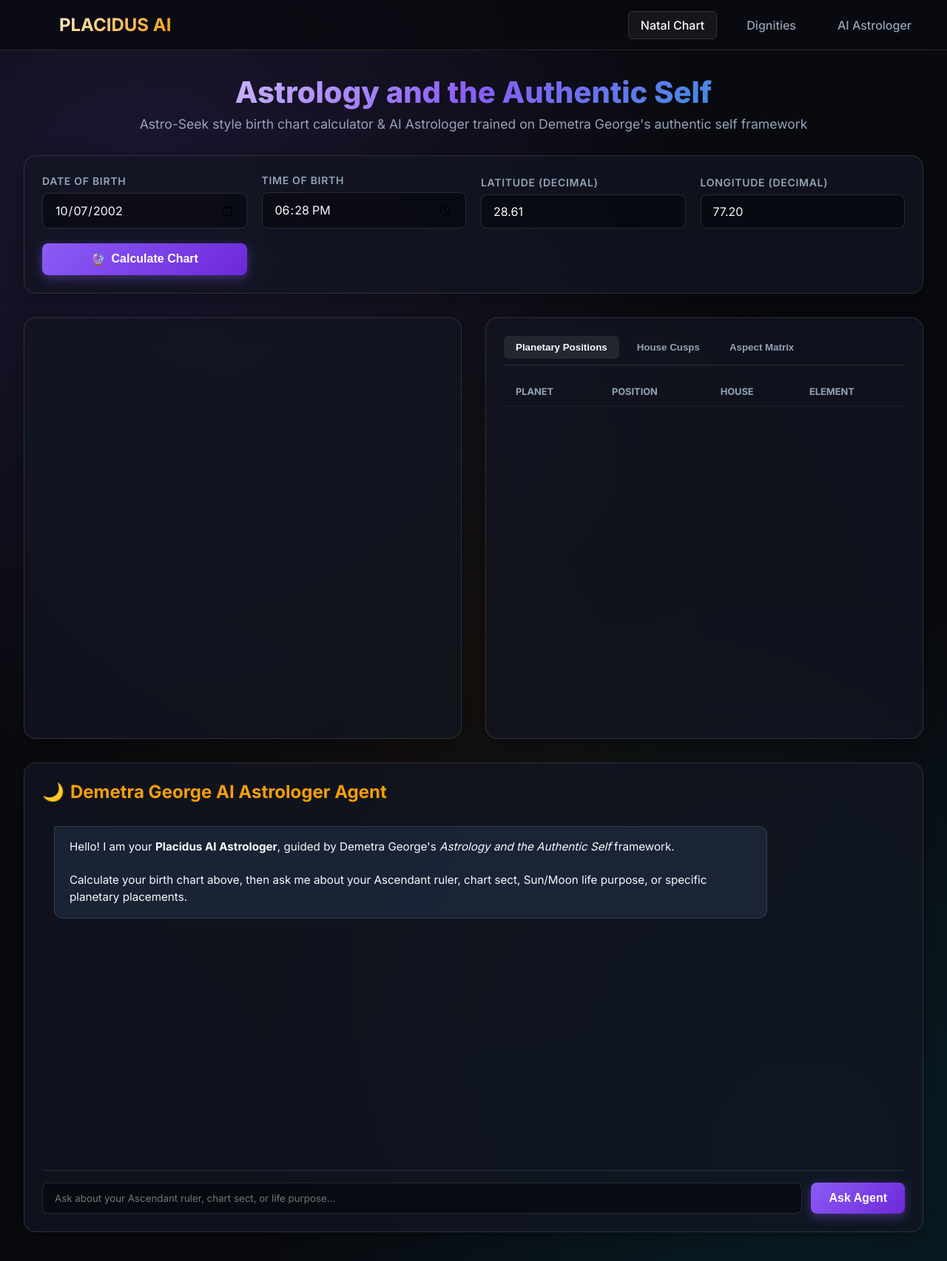
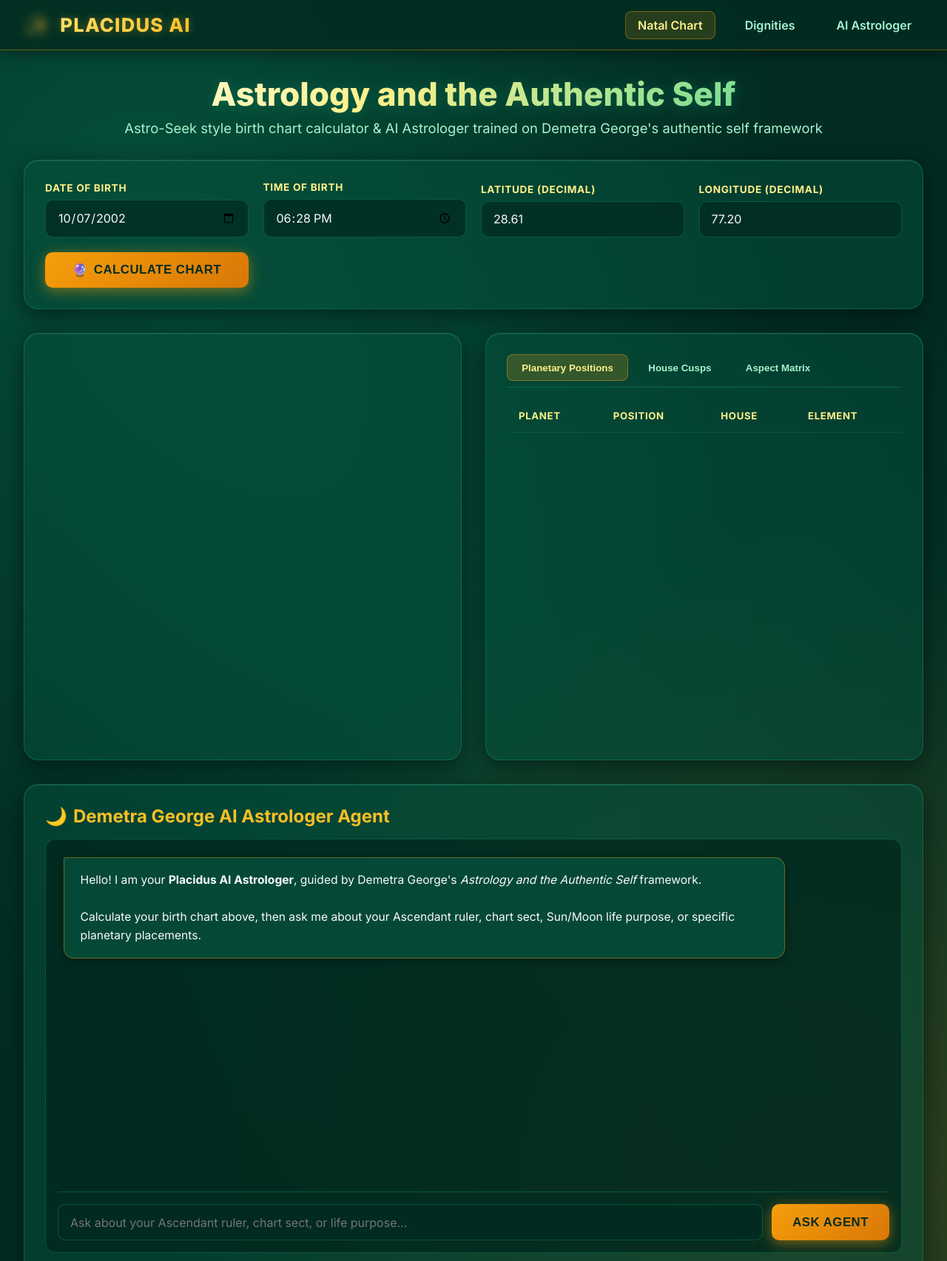
Before and after one commit to MeowMan007/Placidus_ai, a website: page public/index.html in a window 1280 px wide. Shown: the top 1705 px of the page at 74% size. Drawn offline with Linux system fonts and the light colour scheme; no server answers.

Commit message:
Revamp UI with Emerald Green & Celestial Gold aesthetics

```diff
--- a/public/style.css
+++ b/public/style.css
@@ -1,17 +1,20 @@
-/* Placidus AI - Modern Astro-Seek Inspired Celestial Styling */
+/* Placidus AI - Luxury Emerald Green & Celestial Gold Design System */
 :root {
-  --bg-dark: #090a0f;
-  --bg-card: rgba(18, 22, 34, 0.75);
-  --bg-card-hover: rgba(28, 34, 52, 0.85);
-  --border-color: rgba(255, 255, 255, 0.12);
-  --border-glow: rgba(147, 51, 234, 0.3);
-  --accent-gold: #f59e0b;
-  --accent-purple: #8b5cf6;
-  --accent-cyan: #06b6d4;
-  --accent-pink: #ec4899;
+  --bg-dark: #022c22;
+  --bg-emerald-deep: #064e3b;
+  --bg-card: rgba(6, 78, 59, 0.55);
+  --bg-card-hover: rgba(6, 78, 59, 0.75);
+  --border-emerald: rgba(16, 185, 129, 0.3);
+  --border-gold: rgba(245, 158, 11, 0.4);
+  --accent-gold: #fbbf24;
+  --accent-gold-bright: #fef08a;
+  --accent-emerald: #10b981;
+  --accent-emerald-bright: #34d399;
+  --accent-yellow: #f59e0b;
   --text-primary: #f8fafc;
-  --text-secondary: #94a3b8;
-  --text-muted: #64748b;
+  --text-gold: #fde047;
+  --text-secondary: #a7f3d0;
+  --text-muted: #6ee7b7;
   --font-family: 'Inter', -apple-system, BlinkMacSystemFont, 'Segoe UI', Roboto, sans-serif;
 }
 
@@ -24,9 +27,9 @@
 body {
   background-color: var(--bg-dark);
   background-image:
-    radial-gradient(circle at 15% 15%, rgba(139, 92, 246, 0.15) 0%, transparent 40%),
-    radial-gradient(circle at 85% 85%, rgba(6, 182, 212, 0.12) 0%, transparent 40%),
-    radial-gradient(circle at 50% 50%, rgba(245, 158, 11, 0.05) 0%, transparent 60%);
+    radial-gradient(circle at 15% 15%, rgba(16, 185, 129, 0.25) 0%, transparent 45%),
+    radial-gradient(circle at 85% 85%, rgba(245, 158, 11, 0.2) 0%, transparent 45%),
+    radial-gradient(circle at 50% 50%, rgba(4, 120, 87, 0.3) 0%, transparent 70%);
   color: var(--text-primary);
   font-family: var(--font-family);
   min-height: 100vh;
@@ -35,12 +38,13 @@ body {
 }
 
 header {
-  border-bottom: 1px solid var(--border-color);
-  backdrop-filter: blur(12px);
-  background: rgba(9, 10, 15, 0.8);
+  border-bottom: 1px solid var(--border-gold);
+  backdrop-filter: blur(16px);
+  background: rgba(2, 44, 34, 0.85);
   position: sticky;
   top: 0;
   z-index: 100;
+  box-shadow: 0 4px 20px rgba(0, 0, 0, 0.4);
 }
 
 .navbar {
@@ -56,16 +60,18 @@ header {
   display: flex;
   align-items: center;
   gap: 0.75rem;
-  font-size: 1.5rem;
-  font-weight: 700;
-  background: linear-gradient(135deg, #fff 0%, var(--accent-gold) 100%);
+  font-size: 1.6rem;
+  font-weight: 800;
+  letter-spacing: 0.05em;
+  background: linear-gradient(135deg, var(--accent-gold-bright) 0%, var(--accent-gold) 100%);
   -webkit-background-clip: text;
   -webkit-text-fill-color: transparent;
+  text-shadow: 0 0 12px rgba(251, 191, 36, 0.4);
 }
 
 .logo-icon {
   font-size: 1.8rem;
-  filter: drop-shadow(0 0 8px rgba(245, 158, 11, 0.6));
+  filter: drop-shadow(0 0 10px rgba(251, 191, 36, 0.8));
 }
 
 .nav-links {
@@ -77,16 +83,16 @@ header {
 .nav-links a {
   color: var(--text-secondary);
   text-decoration: none;
-  font-weight: 500;
+  font-weight: 600;
   transition: all 0.2s ease;
   padding: 0.5rem 1rem;
-  border-radius: 6px;
+  border-radius: 8px;
 }
 
 .nav-links a:hover, .nav-links a.active {
-  color: var(--text-primary);
-  background: rgba(255, 255, 255, 0.05);
-  border: 1px solid var(--border-color);
+  color: var(--accent-gold-bright);
+  background: rgba(245, 158, 11, 0.15);
+  border: 1px solid var(--border-gold);
 }
 
 main {
@@ -103,31 +109,33 @@ main {
 }
 
 .hero-banner h1 {
-  font-size: 2.5rem;
+  font-size: 2.75rem;
   font-weight: 800;
   margin-bottom: 0.5rem;
-  background: linear-gradient(135deg, #ffffff 0%, var(--accent-purple) 50%, var(--accent-cyan) 100%);
+  background: linear-gradient(135deg, #ffffff 0%, var(--accent-gold-bright) 40%, var(--accent-emerald-bright) 100%);
   -webkit-background-clip: text;
   -webkit-text-fill-color: transparent;
+  filter: drop-shadow(0 2px 10px rgba(16, 185, 129, 0.3));
 }
 
 .hero-banner p {
   color: var(--text-secondary);
-  font-size: 1.1rem;
+  font-size: 1.15rem;
 }
 
 .glass-card {
   background: var(--bg-card);
-  border: 1px solid var(--border-color);
-  border-radius: 16px;
-  padding: 1.5rem;
-  backdrop-filter: blur(16px);
-  box-shadow: 0 8px 32px 0 rgba(0, 0, 0, 0.37);
-  transition: border-color 0.3s ease;
+  border: 1px solid var(--border-emerald);
+  border-radius: 20px;
+  padding: 1.75rem;
+  backdrop-filter: blur(20px);
+  box-shadow: 0 8px 32px 0 rgba(0, 0, 0, 0.5), inset 0 1px 0 rgba(255, 255, 255, 0.1);
+  transition: border-color 0.3s ease, box-shadow 0.3s ease;
 }
 
 .glass-card:hover {
-  border-color: rgba(255, 255, 255, 0.2);
+  border-color: var(--border-gold);
+  box-shadow: 0 12px 40px 0 rgba(245, 158, 11, 0.2);
 }
 
 .form-grid {
@@ -141,21 +149,22 @@ main {
   display: flex;
   flex-direction: column;
   gap: 0.5rem;
+  position: relative;
 }
 
 .input-group label {
-  font-size: 0.875rem;
-  font-weight: 600;
-  color: var(--text-secondary);
+  font-size: 0.85rem;
+  font-weight: 700;
+  color: var(--accent-gold-bright);
   text-transform: uppercase;
   letter-spacing: 0.05em;
 }
 
 .input-group input, .input-group select {
-  background: rgba(0, 0, 0, 0.4);
-  border: 1px solid var(--border-color);
-  border-radius: 8px;
-  padding: 0.75rem 1rem;
+  background: rgba(2, 44, 34, 0.8);
+  border: 1px solid var(--border-emerald);
+  border-radius: 10px;
+  padding: 0.85rem 1rem;
   color: var(--text-primary);
   font-family: inherit;
   font-size: 1rem;
@@ -164,30 +173,63 @@ main {
 }
 
 .input-group input:focus, .input-group select:focus {
-  border-color: var(--accent-purple);
-  box-shadow: 0 0 0 3px rgba(139, 92, 246, 0.2);
+  border-color: var(--accent-gold);
+  box-shadow: 0 0 0 3px rgba(245, 158, 11, 0.3);
+}
+
+.city-suggestions-dropdown {
+  position: absolute;
+  top: 100%;
+  left: 0;
+  right: 0;
+  background: #043f31;
+  border: 1px solid var(--border-gold);
+  border-radius: 10px;
+  max-height: 220px;
+  overflow-y: auto;
+  z-index: 50;
+  margin-top: 4px;
+  box-shadow: 0 10px 30px rgba(0,0,0,0.6);
+  display: none;
+}
+
+.city-suggestion-item {
+  padding: 0.75rem 1rem;
+  cursor: pointer;
+  color: var(--text-primary);
+  font-size: 0.95rem;
+  border-bottom: 1px solid rgba(255, 255, 255, 0.05);
+  transition: background 0.15s ease;
+}
+
+.city-suggestion-item:hover {
+  background: rgba(245, 158, 11, 0.2);
+  color: var(--accent-gold-bright);
 }
 
 .btn-primary {
-  background: linear-gradient(135deg, var(--accent-purple) 0%, #6d28d9 100%);
-  color: white;
+  background: linear-gradient(135deg, var(--accent-yellow) 0%, #d97706 100%);
+  color: #022c22;
   border: none;
-  border-radius: 8px;
-  padding: 0.75rem 1.5rem;
-  font-weight: 600;
-  font-size: 1rem;
+  border-radius: 10px;
+  padding: 0.85rem 1.75rem;
+  font-weight: 800;
+  font-size: 1.05rem;
   cursor: pointer;
   transition: all 0.3s ease;
-  box-shadow: 0 4px 14px 0 rgba(139, 92, 246, 0.4);
+  box-shadow: 0 4px 18px 0 rgba(245, 158, 11, 0.5);
   display: flex;
   align-items: center;
   justify-content: center;
   gap: 0.5rem;
+  text-transform: uppercase;
+  letter-spacing: 0.03em;
 }
 
 .btn-primary:hover {
   transform: translateY(-2px);
-  box-shadow: 0 6px 20px 0 rgba(139, 92, 246, 0.6);
+  box-shadow: 0 8px 25px 0 rgba(245, 158, 11, 0.7);
+  background: linear-gradient(135deg, var(--accent-gold-bright) 0%, var(--accent-yellow) 100%);
 }
 
 .layout-grid {
@@ -222,14 +264,14 @@ main {
 #chart-wheel-svg {
   width: 100%;
   height: 100%;
-  filter: drop-shadow(0 0 20px rgba(139, 92, 246, 0.2));
+  filter: drop-shadow(0 0 25px rgba(245, 158, 11, 0.3));
 }
 
 .info-tabs {
   display: flex;
   gap: 0.5rem;
   margin-bottom: 1rem;
-  border-bottom: 1px solid var(--border-color);
+  border-bottom: 1px solid var(--border-emerald);
   padding-bottom: 0.5rem;
 }
 
@@ -237,21 +279,22 @@ main {
   background: none;
   border: none;
   color: var(--text-secondary);
-  font-weight: 600;
-  padding: 0.5rem 1rem;
+  font-weight: 700;
+  padding: 0.6rem 1.2rem;
   cursor: pointer;
-  border-radius: 6px;
+  border-radius: 8px;
   transition: all 0.2s ease;
 }
 
 .tab-btn.active, .tab-btn:hover {
-  color: var(--text-primary);
-  background: rgba(255, 255, 255, 0.08);
+  color: var(--accent-gold-bright);
+  background: rgba(245, 158, 11, 0.2);
+  border: 1px solid var(--border-gold);
 }
 
 .table-container {
   overflow-x: auto;
-  max-height: 400px;
+  max-height: 420px;
   overflow-y: auto;
 }
 
@@ -262,81 +305,135 @@ table {
 }
 
 th, td {
-  padding: 0.75rem 1rem;
-  border-bottom: 1px solid rgba(255, 255, 255, 0.05);
+  padding: 0.85rem 1rem;
+  border-bottom: 1px solid rgba(16, 185, 129, 0.15);
 }
 
 th {
-  color: var(--text-secondary);
-  font-size: 0.8rem;
+  color: var(--accent-gold-bright);
+  font-size: 0.825rem;
   text-transform: uppercase;
+  letter-spacing: 0.05em;
 }
 
 .badge {
   display: inline-block;
-  padding: 0.25rem 0.5rem;
-  border-radius: 4px;
+  padding: 0.3rem 0.6rem;
+  border-radius: 6px;
   font-size: 0.75rem;
-  font-weight: 600;
+  font-weight: 700;
 }
 
-.badge-fire { background: rgba(239, 68, 68, 0.2); color: #fca5a5; }
-.badge-earth { background: rgba(34, 197, 94, 0.2); color: #86efac; }
-.badge-air { background: rgba(59, 130, 246, 0.2); color: #93c5fd; }
-.badge-water { background: rgba(168, 85, 247, 0.2); color: #d8b4fe; }
+.badge-fire { background: rgba(239, 68, 68, 0.3); color: #fca5a5; border: 1px solid #ef4444; }
+.badge-earth { background: rgba(34, 197, 94, 0.3); color: #86efac; border: 1px solid #22c55e; }
+.badge-air { background: rgba(59, 130, 246, 0.3); color: #93c5fd; border: 1px solid #3b82f6; }
+.badge-water { background: rgba(168, 85, 247, 0.3); color: #d8b4fe; border: 1px solid #a855f7; }
+
+/* Interactive AI Counselor & Prompt Suggestions */
+.suggestions-heading {
+  font-size: 0.9rem;
+  font-weight: 700;
+  color: var(--accent-gold-bright);
+  text-transform: uppercase;
+  letter-spacing: 0.05em;
+  margin-bottom: 0.75rem;
+}
+
+.prompt-suggestions-grid {
+  display: flex;
+  flex-wrap: wrap;
+  gap: 0.6rem;
+  margin-bottom: 1.25rem;
+}
+
+.chip-btn {
+  background: rgba(245, 158, 11, 0.12);
+  border: 1px solid var(--border-gold);
+  color: var(--text-gold);
+  border-radius: 20px;
+  padding: 0.5rem 1rem;
+  font-size: 0.875rem;
+  font-weight: 600;
+  cursor: pointer;
+  transition: all 0.2s ease;
+  display: flex;
+  align-items: center;
+  gap: 0.4rem;
+}
+
+.chip-btn:hover {
+  background: var(--accent-yellow);
+  color: #022c22;
+  box-shadow: 0 4px 15px rgba(245, 158, 11, 0.4);
+  transform: translateY(-1px);
+}
 
 .chat-container {
   display: flex;
   flex-direction: column;
-  height: 540px;
+  height: 560px;
+  border: 1px solid var(--border-emerald);
+  border-radius: 14px;
+  background: rgba(2, 36, 28, 0.7);
+  padding: 1rem;
 }
 
 .chat-messages {
   flex: 1;
   overflow-y: auto;
-  padding: 1rem;
+  padding: 0.5rem;
   display: flex;
   flex-direction: column;
   gap: 1rem;
 }
 
 .message {
-  max-width: 85%;
-  padding: 1rem 1.25rem;
-  border-radius: 12px;
-  line-height: 1.5;
-  font-size: 0.95rem;
+  max-width: 88%;
+  padding: 1.1rem 1.35rem;
+  border-radius: 14px;
+  line-height: 1.6;
+  font-size: 0.975rem;
 }
 
 .message.assistant {
-  background: rgba(30, 41, 59, 0.8);
-  border: 1px solid rgba(255, 255, 255, 0.1);
+  background: rgba(6, 78, 59, 0.85);
+  border: 1px solid var(--border-gold);
+  color: var(--text-primary);
   align-self: flex-start;
   border-top-left-radius: 2px;
+  box-shadow: 0 4px 15px rgba(0, 0, 0, 0.3);
 }
 
 .message.user {
-  background: linear-gradient(135deg, var(--accent-purple) 0%, #6d28d9 100%);
-  color: white;
+  background: linear-gradient(135deg, var(--accent-yellow) 0%, #d97706 100%);
+  color: #022c22;
+  font-weight: 600;
   align-self: flex-end;
   border-top-right-radius: 2px;
+  box-shadow: 0 4px 15px rgba(245, 158, 11, 0.4);
 }
 
 .chat-input-row {
   display: flex;
   gap: 0.75rem;
   padding-top: 1rem;
-  border-top: 1px solid var(--border-color);
+  border-top: 1px solid var(--border-emerald);
 }
 
 .chat-input-row input {
   flex: 1;
-  background: rgba(0, 0, 0, 0.4);
-  border: 1px solid var(--border-color);
-  border-radius: 8px;
-  padding: 0.75rem 1rem;
+  background: rgba(2, 44, 34, 0.9);
+  border: 1px solid var(--border-emerald);
+  border-radius: 10px;
+  padding: 0.85rem 1rem;
   color: var(--text-primary);
   font-family: inherit;
+  font-size: 1rem;
+}
+
+.chat-input-row input:focus {
+  border-color: var(--accent-gold);
+  outline: none;
 }
 
 footer {
@@ -344,6 +441,6 @@ footer {
   padding: 2rem;
   color: var(--text-muted);
   font-size: 0.875rem;
-  border-top: 1px solid var(--border-color);
+  border-top: 1px solid var(--border-emerald);
   margin-top: 3rem;
 }
```
